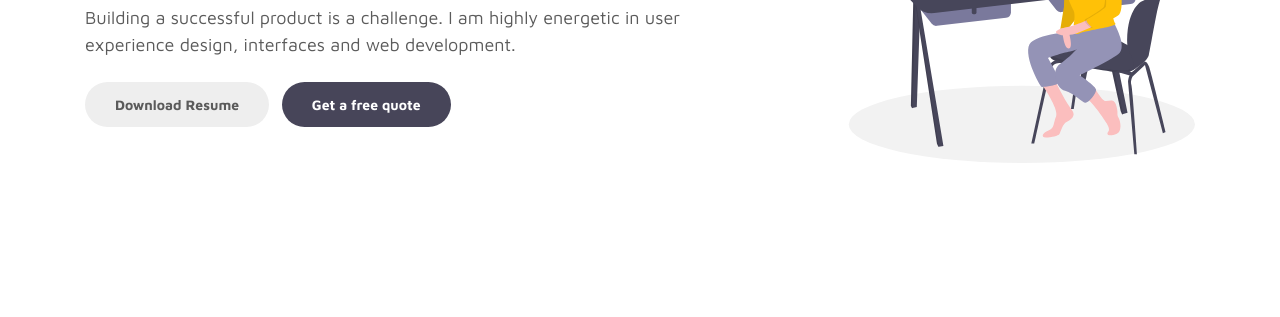
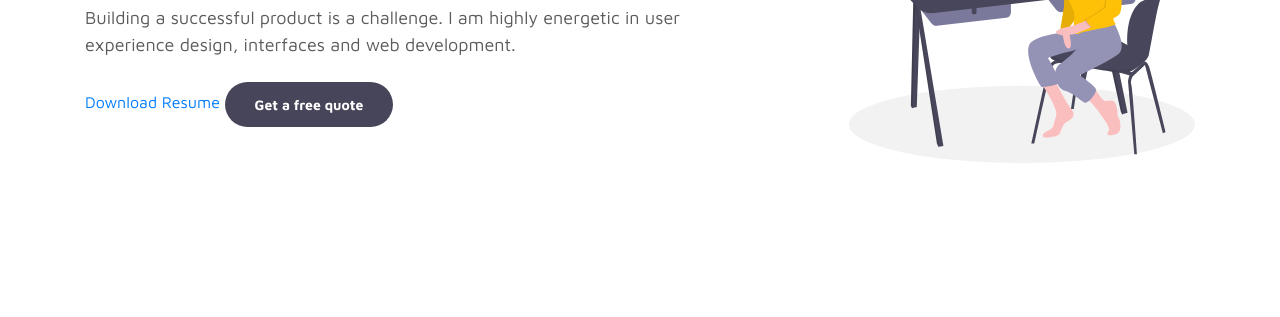
Before and after one commit to AdityaKonda6/MyPortfolio-AdityaKonda, a plain HTML site: page My Portfolio/index.html in a window 1280 px wide. Shown: the part 355-672 px from the top of the page. Drawn offline with Linux system fonts and the light colour scheme; files whose address does not match are found by name.

Commit message:
Update index.html

```diff
--- a/My Portfolio/index.html
+++ b/My Portfolio/index.html
@@ -78,7 +78,7 @@
                         <p>Building a successful product is a challenge. I am highly energetic in user experience design, interfaces and web development.</p>
 
                         <div class="custom-btn-group mt-4">
-                          <a href="Aditya-Konda.pdf" class="btn mr-lg-2 custom-btn">Download Resume</a>
+                          <a href="Aditya-Konda.pdf" >Download Resume</a>
                           <a href="#contact" class="btn custom-btn custom-btn-bg custom-btn-link">Get a free quote</a>
                         </div>
                     </div>
```
